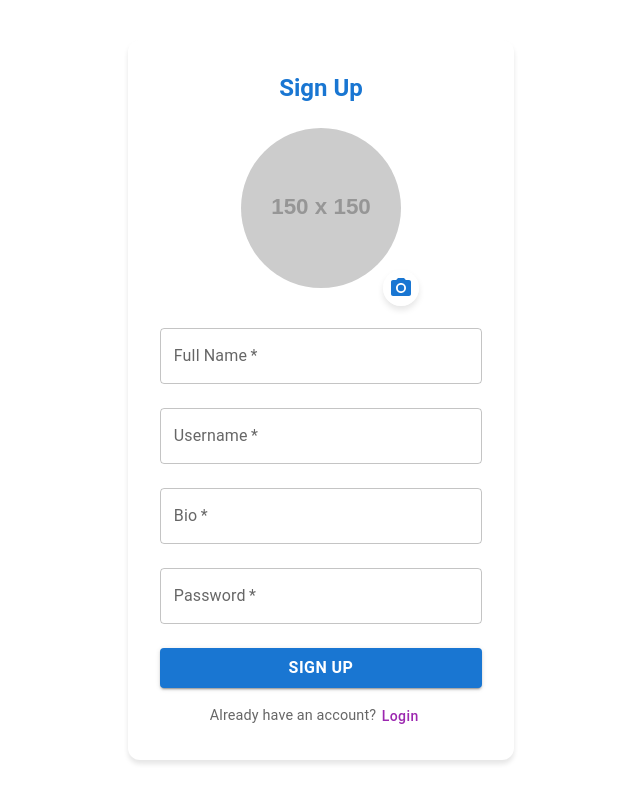
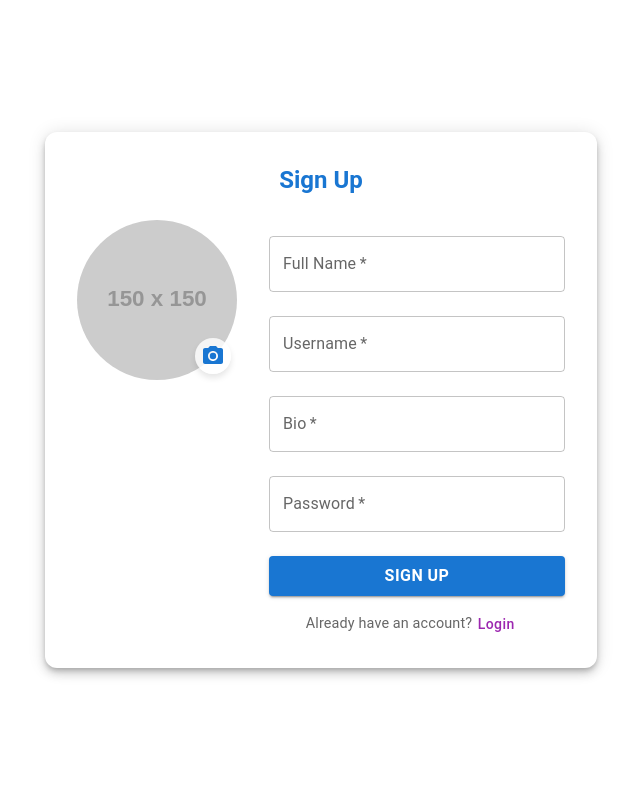
Before and after one commit to anupamyadav01/Zenstudy-Assignment, a React (Vite) app in the folder frontend/: page / in a window 1280 px wide. Both pictures are taken after a click on the button "Sign Up". Shown: the whole page, without its empty margins (319-959 px from the left). Built offline with nearby package versions, Linux system fonts and the light colour scheme.

Commit message:
Frontend and Backend Connected

```diff
--- a/frontend/package.json
+++ b/frontend/package.json
@@ -14,6 +14,7 @@
     "@emotion/styled": "^11.13.5",
     "@mui/icons-material": "^6.1.9",
     "@mui/material": "^6.1.9",
+    "axios": "^1.7.8",
     "framer-motion": "^11.12.0",
     "react": "^18.3.1",
     "react-dom": "^18.3.1",
--- a/frontend/src/components/user/Login.jsx
+++ b/frontend/src/components/user/Login.jsx
@@ -1,5 +1,6 @@
 /* eslint-disable react/no-unescaped-entities */
 import { CameraAlt } from "@mui/icons-material";
+import axios from "axios";
 import {
   Avatar,
   Button,
@@ -14,6 +15,16 @@ import { useState } from "react";
 
 const Login = () => {
   const [isLogin, setIsLogin] = useState(true);
+  const [loginData, setLoginData] = useState({
+    email: "",
+    password: "",
+  });
+
+  const [registerData, setRegisterData] = useState({
+    name: "",
+    email: "",
+    password: "",
+  });
   const [avatar, setAvatar] = useState(null);
 
   const toggleLogin = () => {
@@ -27,10 +38,38 @@ const Login = () => {
     }
   };
 
-  const handleFormSubmit = (event) => {
+  const handleLoginUser = (event) => {
     event.preventDefault();
-    // Add form handling logic here
+    try {
+      const response = axios.post(
+        "http://localhost:10000/api/user/login",
+        loginData,
+        {
+          withCredentials: true,
+        }
+      );
+      console.log(response);
+    } catch (error) {
+      console.log(error);
+    }
   };
+  const handleRegisterUser = async () => {
+    event.preventDefault();
+    try {
+      const response = await axios.post(
+        "http://localhost:10000/api/user/register",
+        registerData,
+        {
+          withCredentials: true,
+        }
+      );
+      console.log(response);
+    } catch (error) {
+      console.log(error);
+    }
+  };
+
+  console.log(loginData);
 
   return (
     <Container
@@ -44,7 +83,7 @@ const Login = () => {
       }}
     >
       <Paper
-        elevation={3}
+        elevation={6}
         sx={{
           padding: 4,
           display: "flex",
@@ -52,9 +91,9 @@ const Login = () => {
           alignItems: "center",
           justifyContent: "center",
           borderRadius: 3,
-          boxShadow: "0px 4px 5px rgba(0,0,0,0.1)",
-          width: "70%",
-          maxWidth: 420,
+          transition: "width 0.3s ease-in-out", // Smooth animation
+          width: isLogin ? "400px" : "740px", // Dynamic width based on state
+          maxWidth: "100%",
         }}
       >
         {isLogin ? (
@@ -73,19 +112,25 @@ const Login = () => {
 
             <form
               style={{ width: "100%", marginTop: 2 }}
-              onSubmit={handleFormSubmit}
+              onSubmit={handleLoginUser}
             >
               <Typography sx={{ fontSize: "0.9rem", marginBottom: 1 }}>
                 Login with your username and password
               </Typography>
               <TextField
+                onChange={(e) =>
+                  setLoginData({ ...loginData, email: e.target.value })
+                }
                 required
                 fullWidth
-                label="Username"
+                label="Email"
                 margin="normal"
                 variant="outlined"
               />
               <TextField
+                onChange={(e) =>
+                  setLoginData({ ...loginData, password: e.target.value })
+                }
                 required
                 fullWidth
                 label="Password"
@@ -144,30 +189,29 @@ const Login = () => {
             >
               Sign Up
             </Typography>
-
-            <form
-              style={{
+            <Stack
+              direction="row"
+              spacing={4}
+              sx={{
                 width: "100%",
-                display: "flex",
-                flexDirection: "column",
-                alignItems: "center",
+                justifyContent: "space-between",
+                alignItems: "flex-start",
               }}
-              onSubmit={handleFormSubmit}
             >
+              {/* Avatar Section */}
               <Stack
                 direction="column"
                 alignItems="center"
                 spacing={2}
-                sx={{
-                  marginBottom: 3,
-                  position: "relative", // Added to position the camera icon
-                }}
+                position={"relative"}
+                sx={{ flex: 1 }}
               >
                 <Avatar
                   sx={{
-                    width: 160, // Increased the size
+                    width: 160,
                     height: 160,
                     objectFit: "cover",
+                    marginBottom: 2,
                   }}
                   src={
                     avatar ||
@@ -179,12 +223,11 @@ const Login = () => {
                   component="label"
                   sx={{
                     position: "absolute",
-                    bottom: 0,
-                    right: 0,
-                    transform: "translate(50%, 50%)", // Adjusts positioning to fully overlap bottom-right
-                    backgroundColor: "rgba(255, 255, 255, 0.8)", // Subtle background for better visibility
+                    bottom: 6,
+                    right: 6,
+                    backgroundColor: "rgba(255, 255, 255, 0.8)",
                     borderRadius: "50%",
-                    boxShadow: "0px 4px 6px rgba(0,0,0,0.1)", // Slight shadow for a raised effect
+                    boxShadow: "0px 4px 6px rgba(0,0,0,0.1)",
                     padding: "6px",
                   }}
                 >
@@ -198,7 +241,20 @@ const Login = () => {
                 </IconButton>
               </Stack>
 
+              {/* Form Section */}
+              <form
+                style={{
+                  flex: 2,
+                  display: "flex",
+                  flexDirection: "column",
+                  justifyContent: "space-between",
+                }}
+                onSubmit={handleRegisterUser}
+              >
                 <TextField
+                  onChange={(e) =>
+                    setRegisterData({ ...registerData, name: e.target.value })
+                  }
                   required
                   fullWidth
                   label="Full Name"
@@ -206,6 +262,9 @@ const Login = () => {
                   variant="outlined"
                 />
                 <TextField
+                  onChange={(e) =>
+                    setRegisterData({ ...registerData, email: e.target.value })
+                  }
                   required
                   fullWidth
                   label="Username"
@@ -220,6 +279,12 @@ const Login = () => {
                   variant="outlined"
                 />
                 <TextField
+                  onChange={(e) =>
+                    setRegisterData({
+                      ...registerData,
+                      password: e.target.value,
+                    })
+                  }
                   required
                   fullWidth
                   label="Password"
@@ -227,7 +292,6 @@ const Login = () => {
                   margin="normal"
                   variant="outlined"
                 />
-
                 <Button
                   type="submit"
                   sx={{
@@ -264,6 +328,7 @@ const Login = () => {
                   </Button>
                 </Typography>
               </form>
+            </Stack>
           </>
         )}
       </Paper>
```
Also changed, not shown: frontend/src/components/user/Login.css (added, +18 -0 lines), 2 other files (tests, documents, lock files or other folders). Lines whose indentation alone changed are shown as unchanged.
